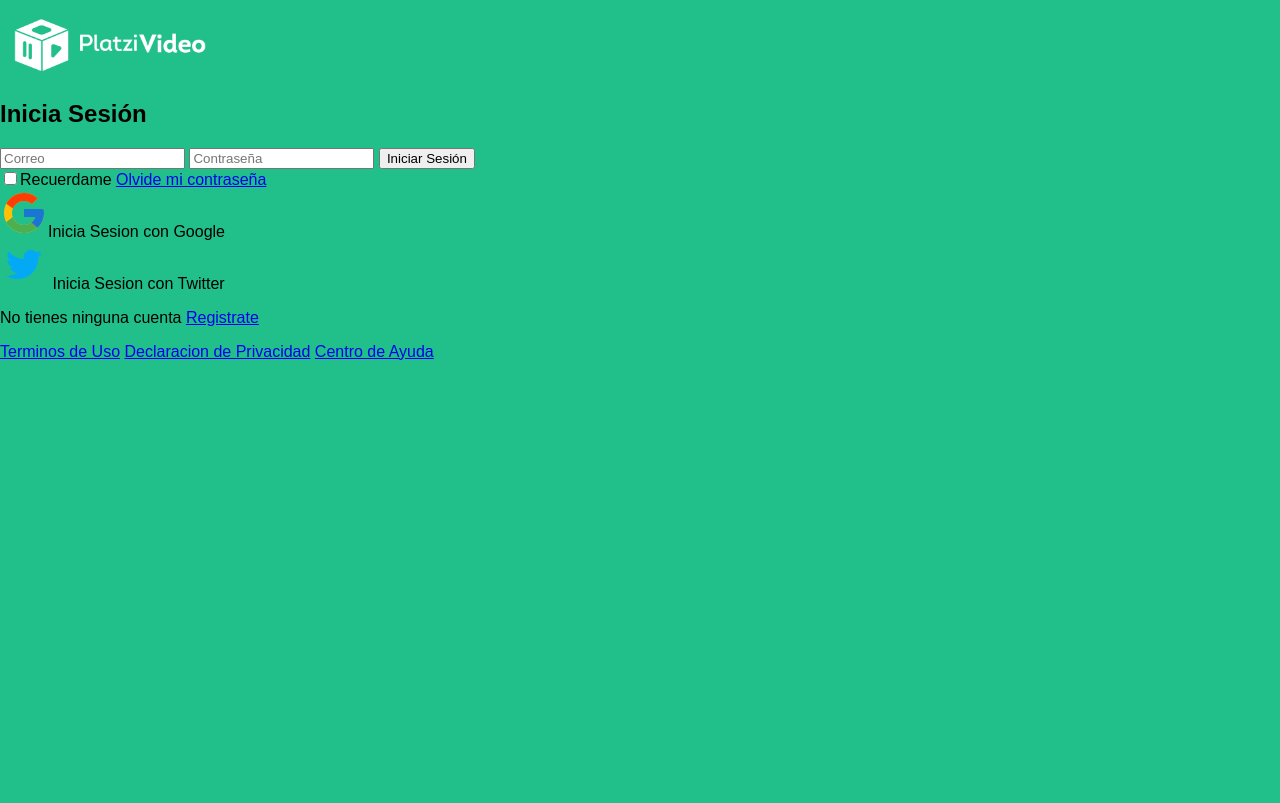
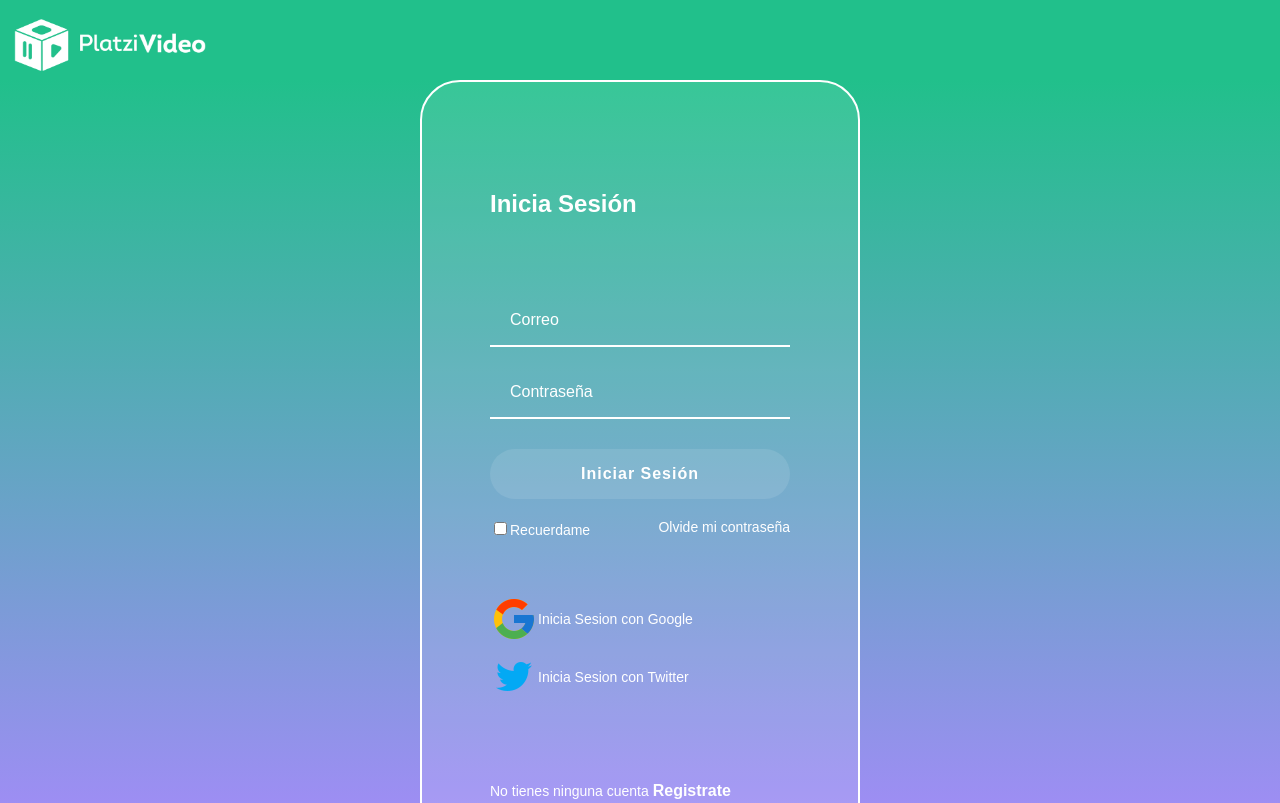
Before and after one commit to GabyGza2224/PlatziVideo-Proyecto, a plain HTML site: page iniciar-sesion.html in a window 1280 px wide. Shown: the top 803 px of the page. Drawn offline with Linux system fonts and the light colour scheme; a web font is replaced by a local one.

Commit message:
Creacion de la pantalla de login

```diff
--- a/iniciar-sesion.html
+++ b/iniciar-sesion.html
@@ -5,77 +5,9 @@
     <meta http-equiv="X-UA-Compatible" content="IE=edge">
     <meta name="viewport" content="width=device-width, initial-scale=1.0">
     <link href="https://fonts.googleapis.com/css?family=Muli&display=swap" rel="stylesheet">
+    <link rel="stylesheet" href="./styles.css">
     <title>Document</title>
 </head>
-<style>
-    body {
-        margin: 0;
-        margin: 0px;
-        font-family: 'Muli', sans-serif;
-        background-color: #21c08b;
-    }
-    .header {
-        background-color: #21c08b;
-        width: 100%;
-        height: 80px;
-        display: flex;
-        justify-content: space-between;
-        align-items: center;
-    }
-
-    .header__img {
-        width: 200px;
-        margin-top: 10px;
-        margin-left: 10px;
-    }
-
-    .header__menu {
-        margin-right: 30px;
-    }
-
-    .header__menu ul {
-       display: none;
-       padding: 0px;
-       position: absolute;
-       width: 100px;
-       text-align: right;
-       margin: 0px 0px 0px -14px;
-    }
-
-    .header__menu:hover ul, ul:hover {
-        display: block;
-    }
-
-    .header__menu li{
-        margin: 10px 0px;
-    }
-
-    .header__menu li a{
-        text-decoration: none;
-        color: white;
-    }
-
-    .header__menu li a:hover{
-        text-decoration: underline;
-    }
-
-    .header__menu--profile {
-        margin-right: 8px;
-        display: flex;
-    }
-
-
-    .header__menu--profile img {
-        margin-right: 8px;
-        width: 40px;
-    }
-
-    .header__menu--profile p {
-        margin: 0px;
-        color: white;
-    }
-
-</style>
 <body>
     <header class="header">
         <img class="header__img" src="images/logo-platzi-video-BW2.png" alt="logo">
--- /dev/null
+++ b/styles.css
@@ -0,0 +1,189 @@
+body {
+    margin: 0;
+    margin: 0px;
+    font-family: 'Muli', sans-serif;
+    background-color: #21c08b;
+}
+.header {
+    background-color: #21c08b;
+    width: 100%;
+    height: 80px;
+    display: flex;
+    justify-content: space-between;
+    align-items: center;
+}
+
+.header__img {
+    width: 200px;
+    margin-top: 10px;
+    margin-left: 10px;
+}
+
+.header__menu {
+    margin-right: 30px;
+}
+
+.header__menu ul {
+   display: none;
+   padding: 0px;
+   position: absolute;
+   width: 100px;
+   text-align: right;
+   margin: 0px 0px 0px -14px;
+}
+
+.header__menu:hover ul, ul:hover {
+    display: block;
+}
+
+.header__menu li{
+    margin: 10px 0px;
+}
+
+.header__menu li a{
+    text-decoration: none;
+    color: white;
+}
+
+.header__menu li a:hover{
+    text-decoration: underline;
+}
+
+.header__menu--profile {
+    margin-right: 8px;
+    display: flex;
+}
+
+
+.header__menu--profile img {
+    margin-right: 8px;
+    width: 40px;
+}
+
+.header__menu--profile p {
+    margin: 0px;
+    color: white;
+}
+
+.login {
+    background: linear-gradient(#21C08B, #AB88FF);
+    display: flex;
+    align-items: center;
+    justify-content: center;
+    flex-direction: column;
+    padding: 0px 30px;
+    min-height: calc(100vh - 200px);
+}
+
+.login__container {
+    background-color: rgba(255,255,255,0.1);
+    border: 2px solid white;
+    border-radius: 40px;
+    color: white;
+    padding: 60px 68px 40px;
+    min-height: 700px;
+    width: 300px;
+    display: flex;
+    justify-content: space-around;
+    flex-direction: column;
+}
+
+.login__container--form {
+    display: flex;
+    flex-direction: column;
+}
+
+.login__container--form label {
+    font-size: 14px;
+}
+
+.login__container--remember-me {
+    color: white;
+    display: flex;
+    justify-content: space-between;
+    margin-top: 10px;
+}
+
+.login__container--remember-me a {
+    color: white;
+    font-size: 14px;
+    text-decoration: none;
+}
+
+.login__container--remember-me a:hover {
+    text-decoration: underline;
+}
+
+.login__container--social-media div {
+    display: flex;
+    align-items: center;
+    font-size: 14px;
+    margin-bottom: 10px;
+}
+
+.login__container--register {
+    font-size: 14px;
+}
+
+
+.login__container--register a {
+    font-size: 16px;
+    color:white;
+    font-weight: bold;
+    text-decoration: none;
+}
+
+
+.login__container--register a:hover {
+    text-decoration: underline;
+}
+
+.input {
+    background-color: transparent;
+    border-left: 0px;
+    border-top: 0px;
+    border-right: 0px;
+    border-bottom: 2px solid white;
+    font-size: 16px;
+    margin-bottom: 20px;
+    padding: 0px 20px;
+    outline: none;
+    height: 50px;
+}
+
+::placeholder {
+    color: white;
+}
+
+.button {
+    background-color: rgba(255,255,255, 0.1);
+    border: none;
+    border-radius: 25px;
+    color: white;
+    cursor: pointer;
+    font-size: 16px;
+    font-weight: bold;
+    height: 50px;
+    letter-spacing: 1px;
+    margin: 10px 0px;
+}
+
+.footer {
+    background-color: #AB88FF;
+    display: flex;
+    align-items: center;
+    height: 100px;
+    width: 100%;
+}
+
+.footer a {
+    color: white;
+    cursor: pointer;
+    font-size: 14px;
+    padding-left: 30px;
+    text-decoration: none;
+}
+
+.footer a:hover {
+    text-decoration: underline;
+}
```
